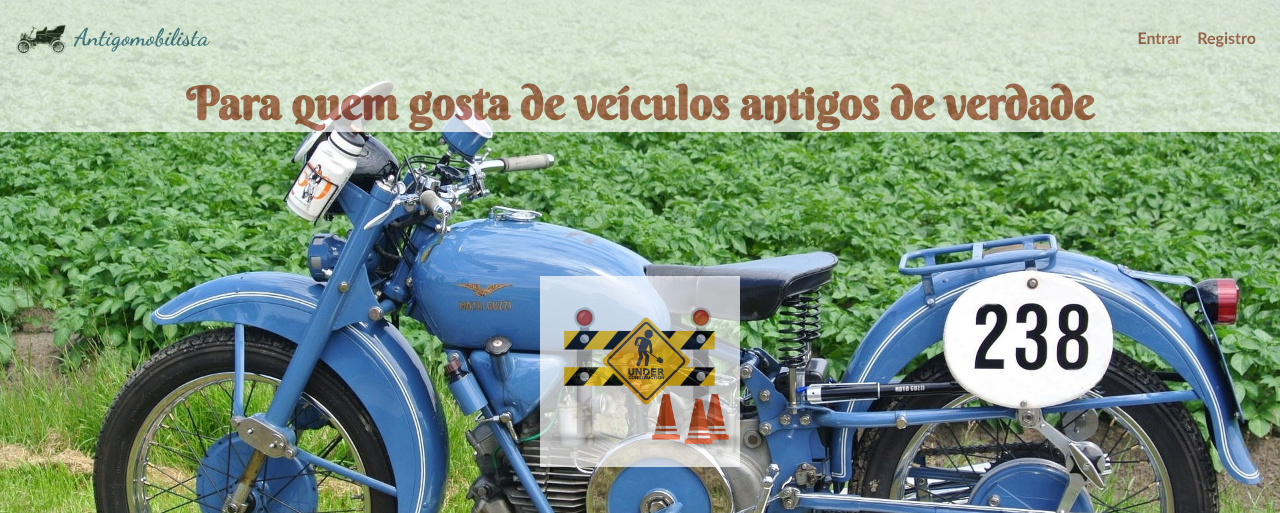
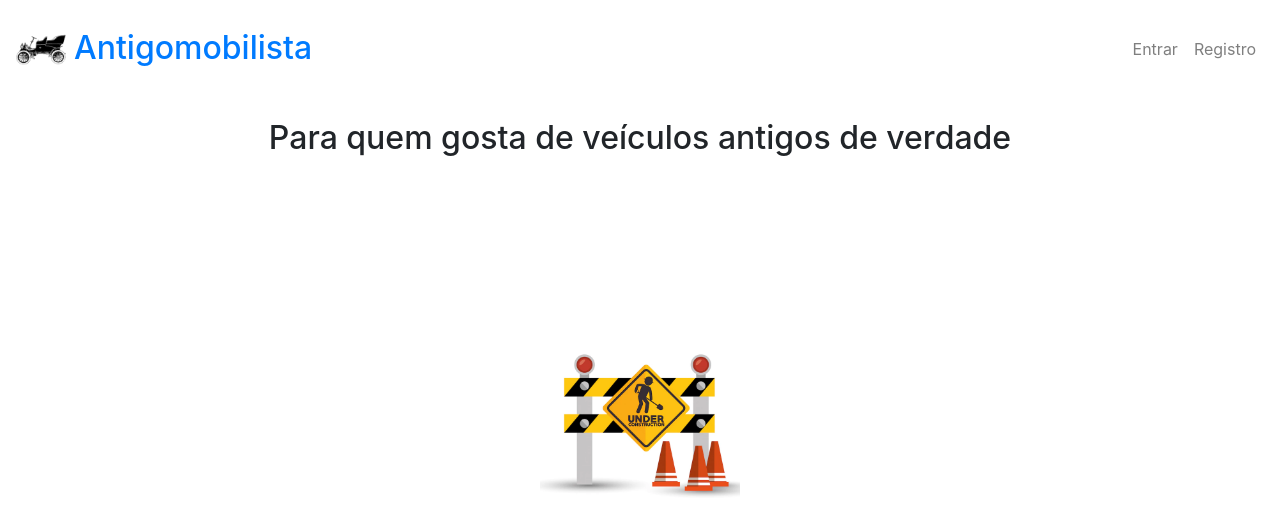
Before and after one commit to eltonferrari/Antigomobilista, a PHP site: page /Antigomobilista/ in a window 1280 px wide. Shown: the top 513 px of the page. Run offline with PHP 8.4, Linux system fonts and the light colour scheme; style sheets or scripts are compiled from the project's sources.

Commit message:
Version-1.2

```diff
--- a/scss/style.scss
+++ b/scss/style.scss
@@ -12,43 +12,5 @@
 @import 'links';
 @import 'navbar';
 @import 'separador';
-
-@media (max-width: 575.98px) {
-
-}
-
-/*Extra small devices (portrait phones, menor que 576px)*/
-@media (min-width: 576px) and (max-width: 767.98px) {
-
-}
-
-/*Small devices (landscape phones, 576px e maiores)*/
-@media (min-width: 768px) and (max-width: 990.98px) {
-
-}
-
-/*Medium devices (tablets, 768px e maiores)*/
-@media (min-width: 991px) and (max-width: 1199.98px) {
-
-}
-
-/*Large devices (desktops, 992px e maiores)*/
-@media (min-width: 1200px) {
-
-}
-
-// TÍTULOS
-.titulo-index {
-	font-size: calc(20px + 2vw);
-	color: $cor1;
-}
-
-.subtitulo-index {
-	font-size: calc(10px + 1vw);
-}
-
-.titulo-index,
-.subtitulo-index {
-	display: inline;
-	font-weight: 700;
-}
+@import 'especiais';
+@import 'dispositivos';
```
